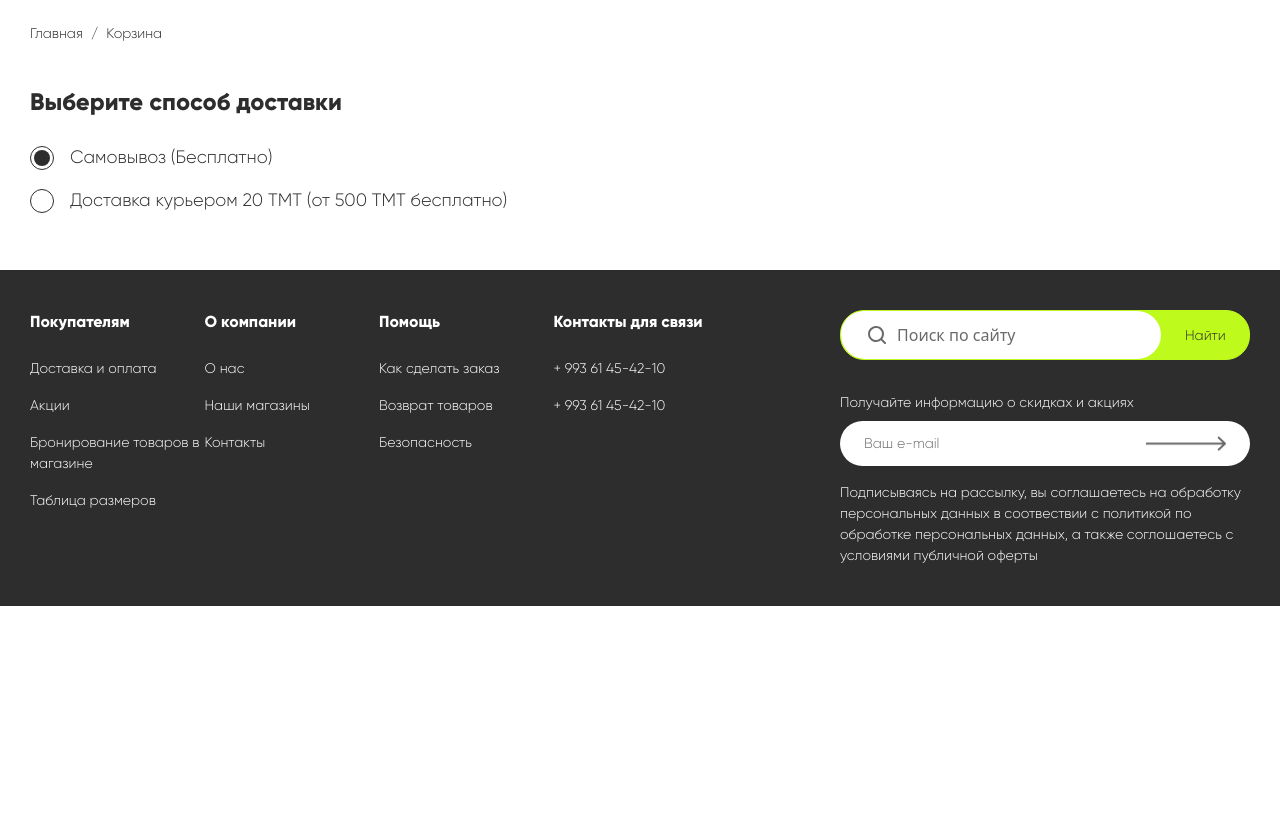
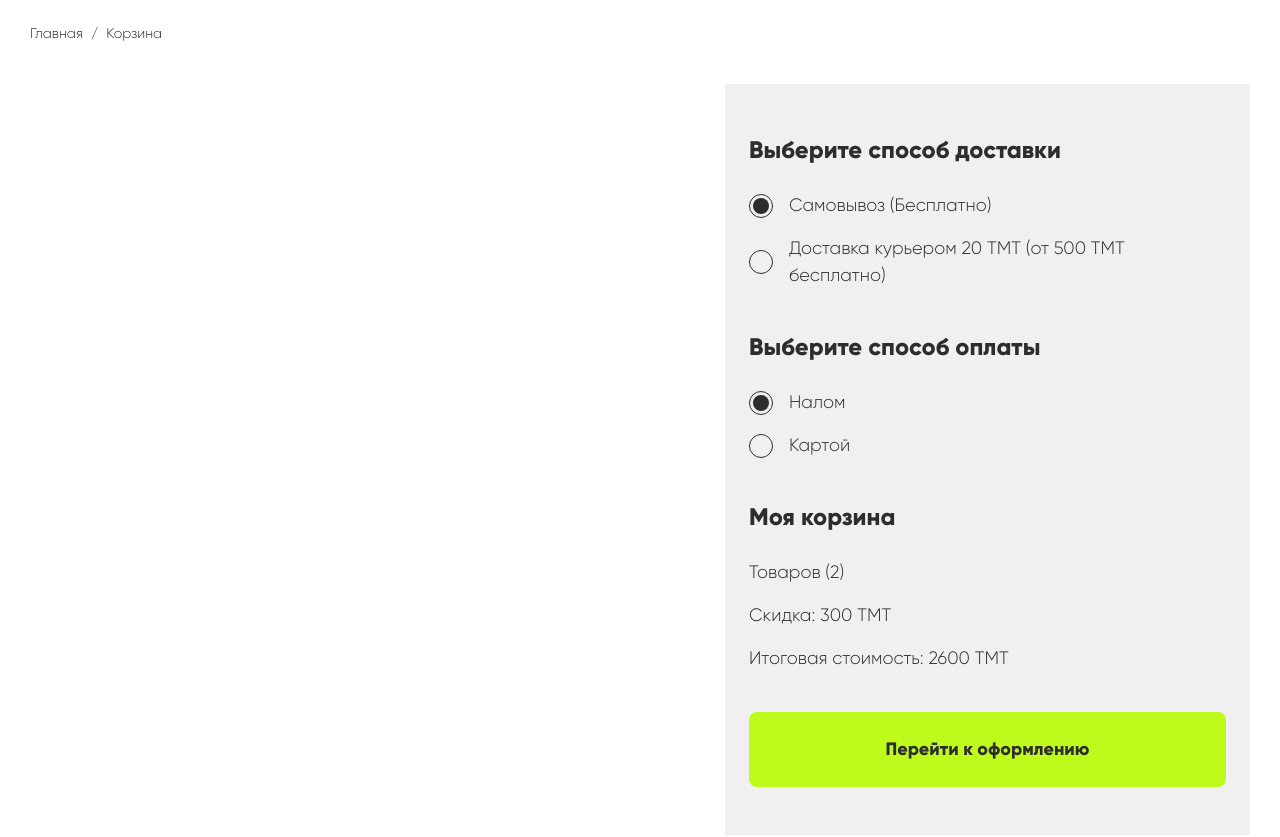
Before and after one commit to sSquareLogic/just-perfect, a Next.js app: page /cart in a window 1280 px wide. Shown: the part 220-1057 px from the top of the page. Before the commit the page ends 826 px from the top, so only its background shows below. Built offline with nearby package versions, Linux system fonts and the light colour scheme.

Commit message:
delivery options

```diff
--- a/app/cart/page.tsx
+++ b/app/cart/page.tsx
@@ -1,29 +1,17 @@
 import Breadcrumb from "@/components/breadcrumb/Breadcrumb";
+import DeliveryOptions from "@/components/cart/DeliveryOptions";
 import Container from "@/components/Container";
-import CustomRadioGroup from "@/components/CustomRadio/CustomRadioGroup";
 import cartBreadcrumbItems from "@/public/data/breadcrumbs/cart.breadcrumb";
-import { v4 } from "uuid";
 
 const Cart = () => {
   return (
     <main className="cart-main">
       <Container className="flex flex-col gap-10 pb-14">
         <Breadcrumb items={cartBreadcrumbItems} />
-        <CustomRadioGroup
-          title={"Выберите способ доставки"}
-          items={[
-            {
-              id: "asd",
-              name: "zxc",
-              text: "Самовывоз (Бесплатно)",
-            },
-            {
-              id: "2",
-              name: "zxc",
-              text: "Доставка курьером 20 ТМТ (от 500 ТМТ бесплатно)",
-            },
-          ]}
-        />
+        <div className="grid grid-cols-CART gap-12">
+          <div></div>
+          <DeliveryOptions />
+        </div>
       </Container>
     </main>
   );
--- a/components/CustomRadio/CustomRadioGroup.tsx
+++ b/components/CustomRadio/CustomRadioGroup.tsx
@@ -1,41 +1,41 @@
 "use client";
-import { ChangeEvent, FormEvent, useState } from "react";
+import { useState } from "react";
 import Check from "./Check";
 import { ICustomRadio } from "@/types/customradio.types";
+import { v4 } from "uuid";
+import SmallTitle from "../SmallTitle";
+
 interface IProps {
   items: ICustomRadio[];
   title?: string;
 }
 
 const CustomRadioGroup = ({ items, title }: IProps) => {
-  const [isChecked, setIsChecked] = useState<string>(items[0].id);
+  const [isChecked, setIsChecked] = useState<string>(items[0].value);
   return (
     <div className="custom-radio-group flex flex-col gap-6">
-      {title ? (
-        <h6 className="font-GR text-BLACK text-LG_TEXT font-bold">{title}</h6>
-      ) : null}
-      <form
-        onSubmit={(e: FormEvent) => e.preventDefault()}
-        className="flex flex-col gap-4"
-      >
+      {title ? <SmallTitle title={title} /> : null}
+      <div className="flex flex-col gap-4">
         {items.map((item) => (
-          <label className="custom-radio flex items-center gap-4 relative w-full">
-            <Check checked={isChecked === item.id} />
+          <label
+            className="custom-radio flex items-center gap-4 relative w-full"
+            key={v4()}
+          >
+            <Check checked={isChecked === item.value} />
             <span className="font-GR text-BLACK text-TEXT">{item.text}</span>
             <input
-              id={item.id}
+              value={item.value}
               type="radio"
               name={item.name}
-              value={item.text}
-              checked={isChecked === item.id}
+              checked={isChecked === item.value}
               onClick={() => {
-                setIsChecked(item.id);
+                setIsChecked(item.value);
               }}
               className="w-full h-full z-20 absolute top-0 left-0 opacity-0"
             />
           </label>
         ))}
-      </form>
+      </div>
     </div>
   );
 };
--- /dev/null
+++ b/components/GreenBtn.tsx
@@ -0,0 +1,40 @@
+import Image from "next/image";
+
+interface IProps {
+  text?: string;
+  icon?: string;
+  isSubmit?: boolean;
+  onClick?: () => void;
+}
+
+const GreenBtn = ({
+  icon,
+  isSubmit,
+  text = "",
+  onClick = () => null,
+}: IProps) => {
+  return (
+    <button
+      type={isSubmit ? "submit" : "button"}
+      onClick={onClick}
+      className="bg-GREEN p-6 rounded-lg w-full flex justify-center hover:bg-GREEN_HOVER transition-all"
+    >
+      <div className="flex items-center gap-4">
+        <span className="font-GR text-BLACK text-TEXT font-bold">{text}</span>
+        {icon ? (
+          <Image
+            src={icon}
+            alt="icon"
+            unoptimized
+            unselectable="off"
+            width={24}
+            height={24}
+            className="object-contain w-6 h-6"
+          />
+        ) : null}
+      </div>
+    </button>
+  );
+};
+
+export default GreenBtn;
--- /dev/null
+++ b/components/SmallTitle.tsx
@@ -0,0 +1,8 @@
+interface IProps {
+  title: string;
+}
+const SmallTitle = ({ title }: IProps) => {
+  return <h3 className="font-GR text-BLACK text-LG_TEXT font-bold">{title}</h3>;
+};
+
+export default SmallTitle;
--- /dev/null
+++ b/components/cart/DeliveryOptions.tsx
@@ -0,0 +1,60 @@
+"use client";
+import CustomRadioGroup from "@/components/CustomRadio/CustomRadioGroup";
+import { FormEvent } from "react";
+import SmallTitle from "../SmallTitle";
+import GreenBtn from "../GreenBtn";
+
+const DeliveryOptions = () => {
+  return (
+    <aside className="delivery-options bg-LIGHT_GRAY px-6 py-12 sticky top-2 right-0">
+      <form
+        onSubmit={(e: FormEvent) => e.preventDefault()}
+        className="flex flex-col gap-10"
+      >
+        <CustomRadioGroup
+          title={"Выберите способ доставки"}
+          items={[
+            {
+              value: "self",
+              name: "delivery",
+              text: "Самовывоз (Бесплатно)",
+            },
+            {
+              value: "deliver",
+              name: "delivery",
+              text: "Доставка курьером 20 ТМТ (от 500 ТМТ бесплатно)",
+            },
+          ]}
+        />
+        <CustomRadioGroup
+          title={"Выберите способ оплаты"}
+          items={[
+            {
+              value: "cash",
+              name: "payment",
+              text: "Налом",
+            },
+            {
+              value: "card",
+              name: "payment",
+              text: "Картой",
+            },
+          ]}
+        />
+        <div className="summary flex flex-col gap-6">
+          <SmallTitle title="Моя корзина" />
+          <ul className="flex flex-col gap-4 font-GR text-TEXT text-BLACK">
+            <li>Товаров (2)</li>
+            <li>Скидка: 300 ТМТ</li>
+            <li>Итоговая стоимость: 2600 ТМТ</li>
+          </ul>
+        </div>
+        <div className="submit">
+          <GreenBtn isSubmit text="Перейти к оформлению" />
+        </div>
+      </form>
+    </aside>
+  );
+};
+
+export default DeliveryOptions;
--- a/tailwind.config.js
+++ b/tailwind.config.js
@@ -13,6 +13,7 @@ module.exports = {
         GREEN_HOVER: "#98c815",
         BLACK: "#2D2D2D",
         GRAY: "#6A6A6A",
+        LIGHT_GRAY: "#f0f0f0",
         WHITE: "#FFFFFF",
         BG: "#F6F6F6",
       },
@@ -37,6 +38,7 @@ module.exports = {
       gridTemplateColumns: {
         HEADER: "1fr 410px 1fr",
         FOOTER: "auto 410px",
+        CART: "1fr minmax(200px, 525px)",
         HERO: "1fr 1fr",
         TWO_FR: "repeat(2, 1fr)",
         THREE_FR: "repeat(3, 1fr)",
--- a/types/customradio.types.ts
+++ b/types/customradio.types.ts
@@ -1,5 +1,5 @@
 export interface ICustomRadio {
-  id: string;
+  value: string;
   name: string;
   text: string;
 }
--- a/variables/colors.ts
+++ b/variables/colors.ts
@@ -3,6 +3,7 @@ const colors = {
   GREEN_HOVER: "#98c815",
   BLACK: "#2D2D2D",
   GRAY: "#6A6A6A",
+  LIGHT_GRAY: "#f0f0f0",
   WHITE: "#FFFFFF",
   BG: "#F6F6F6",
 };
```
